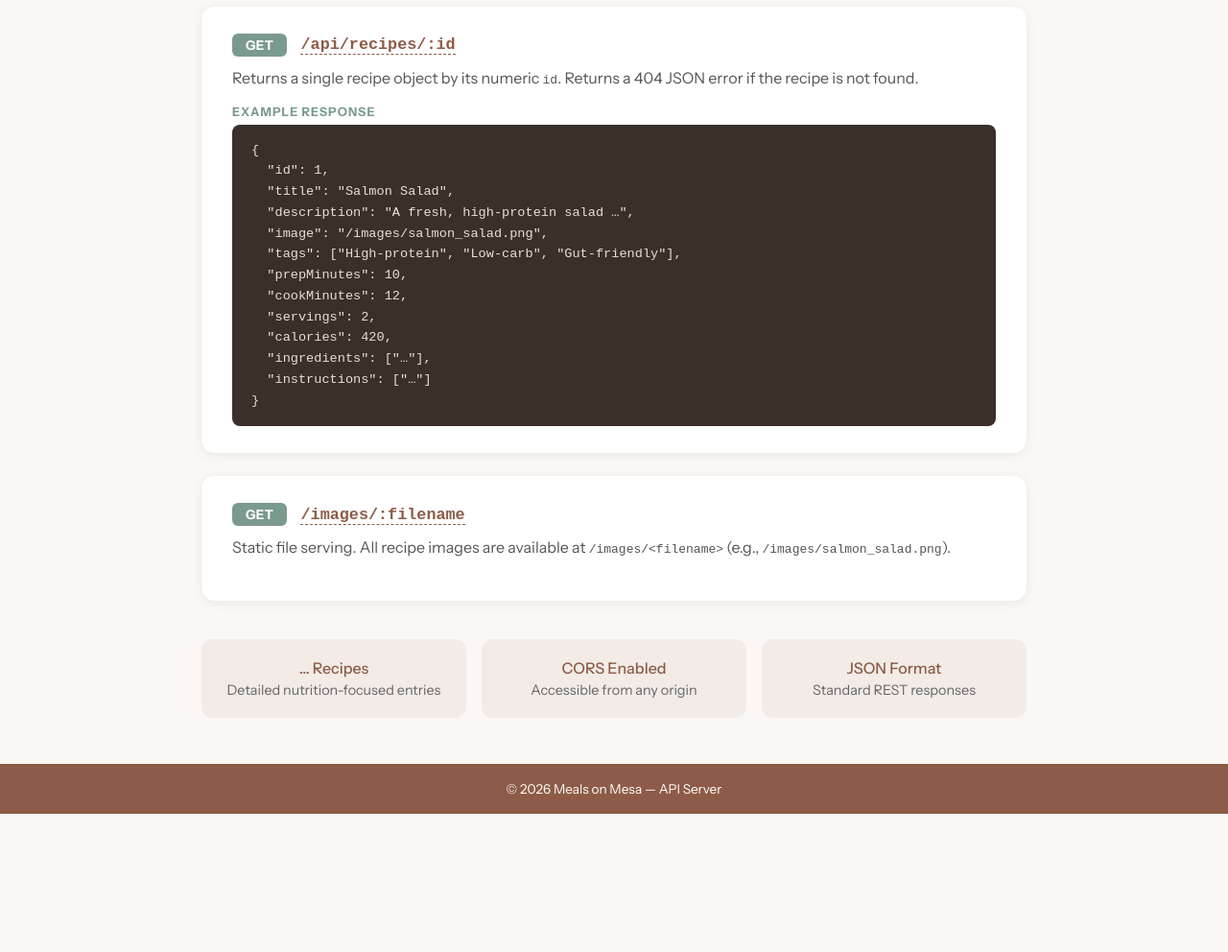
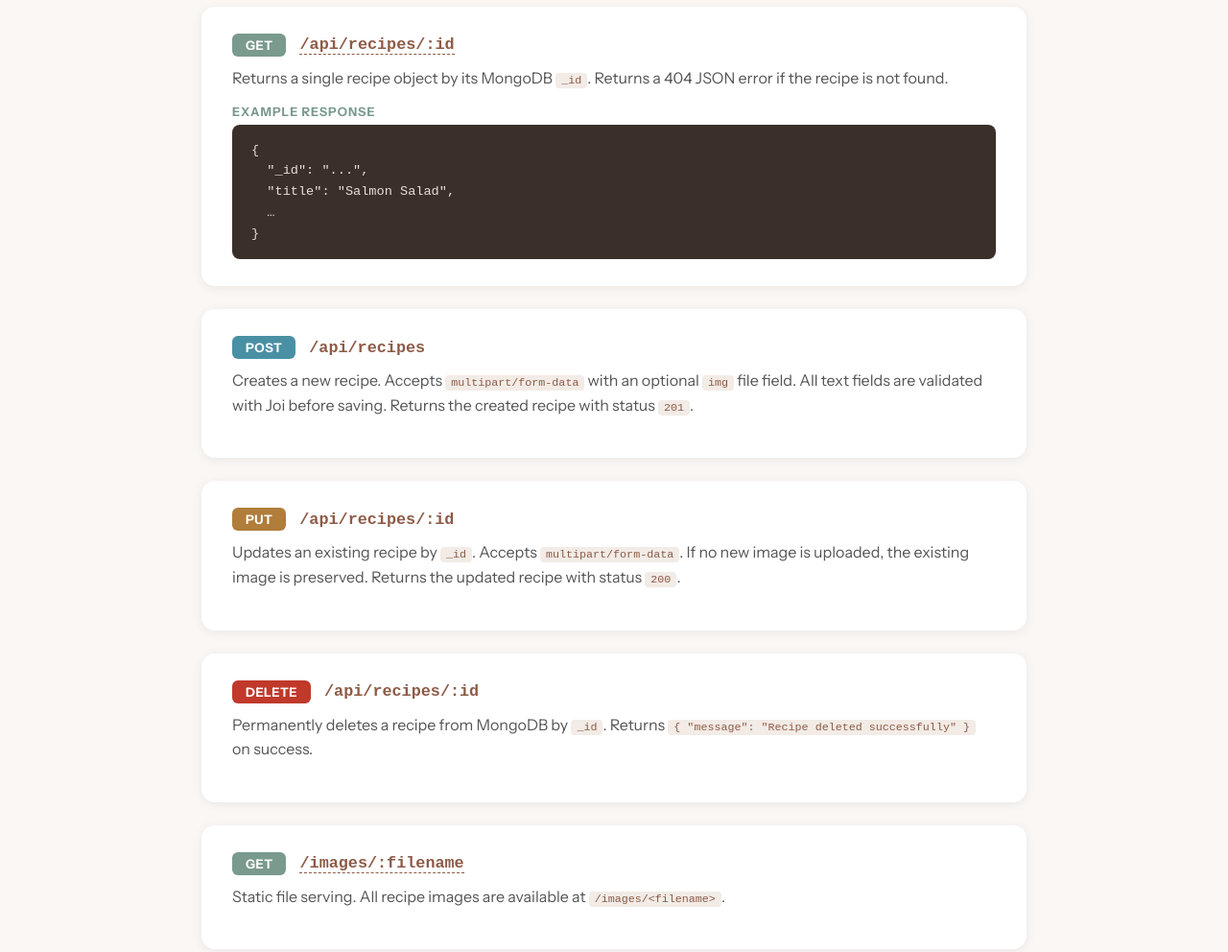
Before and after one commit to mesaAlex/mom_backend, a website: page public/index.html in a window 1280 px wide. Shown: the part 840-1832 px from the top of the page at 96% size. Before the commit the page ends 1688 px from the top, so only its background shows below. Drawn offline with Linux system fonts and the light colour scheme; no server answers.

Commit message:
Updated some functionality

```diff
--- a/public/index.html
+++ b/public/index.html
@@ -28,7 +28,7 @@
       <!-- Endpoint 1 -->
       <div class="endpoint-card">
         <div class="endpoint-header">
-          <span class="method">GET</span>
+          <span class="method get">GET</span>
           <span class="endpoint-path"><a href="/api/recipes">/api/recipes</a></span>
         </div>
         <p class="endpoint-desc">
@@ -39,7 +39,7 @@
         <p class="response-label">Example Response</p>
         <div class="response-preview">[
   {
-    "id": 1,
+    "_id": "...",
     "title": "Salmon Salad",
     "description": "A fresh, high-protein salad …",
     "image": "/images/salmon_salad.png",
@@ -58,46 +58,75 @@
       <!-- Endpoint 2 -->
       <div class="endpoint-card">
         <div class="endpoint-header">
-          <span class="method">GET</span>
-          <span class="endpoint-path"><a href="/api/recipes/1">/api/recipes/:id</a></span>
+          <span class="method get">GET</span>
+          <span class="endpoint-path"><a href="/api/recipes">/api/recipes/:id</a></span>
         </div>
         <p class="endpoint-desc">
-          Returns a single recipe object by its numeric <code>id</code>.
+          Returns a single recipe object by its MongoDB <code>_id</code>.
           Returns a 404 JSON error if the recipe is not found.
         </p>
         <p class="response-label">Example Response</p>
         <div class="response-preview">{
-  "id": 1,
+  "_id": "...",
   "title": "Salmon Salad",
-  "description": "A fresh, high-protein salad …",
-  "image": "/images/salmon_salad.png",
-  "tags": ["High-protein", "Low-carb", "Gut-friendly"],
-  "prepMinutes": 10,
-  "cookMinutes": 12,
-  "servings": 2,
-  "calories": 420,
-  "ingredients": ["…"],
-  "instructions": ["…"]
+  …
 }</div>
       </div>
 
       <!-- Endpoint 3 -->
       <div class="endpoint-card">
         <div class="endpoint-header">
-          <span class="method">GET</span>
+          <span class="method post">POST</span>
+          <span class="endpoint-path">/api/recipes</span>
+        </div>
+        <p class="endpoint-desc">
+          Creates a new recipe. Accepts <code>multipart/form-data</code> with an optional
+          <code>img</code> file field. All text fields are validated with Joi before saving.
+          Returns the created recipe with status <code>201</code>.
+        </p>
+      </div>
+
+      <!-- Endpoint 4 -->
+      <div class="endpoint-card">
+        <div class="endpoint-header">
+          <span class="method put">PUT</span>
+          <span class="endpoint-path">/api/recipes/:id</span>
+        </div>
+        <p class="endpoint-desc">
+          Updates an existing recipe by <code>_id</code>. Accepts <code>multipart/form-data</code>.
+          If no new image is uploaded, the existing image is preserved.
+          Returns the updated recipe with status <code>200</code>.
+        </p>
+      </div>
+
+      <!-- Endpoint 5 -->
+      <div class="endpoint-card">
+        <div class="endpoint-header">
+          <span class="method delete">DELETE</span>
+          <span class="endpoint-path">/api/recipes/:id</span>
+        </div>
+        <p class="endpoint-desc">
+          Permanently deletes a recipe from MongoDB by <code>_id</code>.
+          Returns <code>{ "message": "Recipe deleted successfully" }</code> on success.
+        </p>
+      </div>
+
+      <!-- Endpoint 6 -->
+      <div class="endpoint-card">
+        <div class="endpoint-header">
+          <span class="method get">GET</span>
           <span class="endpoint-path"><a href="/images/salmon_salad.png">/images/:filename</a></span>
         </div>
         <p class="endpoint-desc">
           Static file serving. All recipe images are available at
-          <code>/images/&lt;filename&gt;</code> (e.g.,
-          <code>/images/salmon_salad.png</code>).
+          <code>/images/&lt;filename&gt;</code>.
         </p>
       </div>
 
       <div class="info-grid">
         <div class="info-card">
-          <h3 id="recipe-count">… Recipes</h3>
-          <p>Detailed nutrition-focused entries</p>
+          <h3 id="recipe-count">— Recipes</h3>
+          <p>Live count from MongoDB</p>
         </div>
         <div class="info-card">
           <h3>CORS Enabled</h3>
@@ -106,6 +135,10 @@
         <div class="info-card">
           <h3>JSON Format</h3>
           <p>Standard REST responses</p>
+        </div>
+        <div class="info-card">
+          <h3>Joi Validation</h3>
+          <p>All inputs validated server-side</p>
         </div>
       </div>
     </div>
@@ -120,6 +153,9 @@
       .then(res => res.json())
       .then(data => {
         document.getElementById("recipe-count").textContent = data.length + " Recipes";
+      })
+      .catch(() => {
+        document.getElementById("recipe-count").textContent = "Unavailable";
       });
   </script>
 </body>
--- a/public/styles.css
+++ b/public/styles.css
@@ -1,11 +1,11 @@
 :root {
-  --beige: #efe6dc;
+  --beige:  #efe6dc;
   --accent: #8d5b47;
-  --muted: #7a9a8e;
-  --dark: #3b2f2a;
+  --muted:  #7a9a8e;
+  --dark:   #3b2f2a;
 }
 
-* { box-sizing: border-box; margin: 0; padding: 0; }
+*, *::before, *::after { box-sizing: border-box; margin: 0; padding: 0; }
 
 body {
   font-family: 'Instrument Sans', Arial, sans-serif;
@@ -16,33 +16,19 @@ body {
   flex-direction: column;
 }
 
+/* ---------- Header ---------- */
 header {
   background: #f2ebe6;
   padding: 20px 0;
   border-bottom: 3px solid var(--accent);
 }
 
-.wrap {
-  max-width: 900px;
-  margin: 0 auto;
-  padding: 0 20px;
-}
+.wrap { max-width: 900px; margin: 0 auto; padding: 0 20px; }
 
-header .wrap {
-  display: flex;
-  align-items: center;
-  justify-content: space-between;
-}
+header .wrap { display: flex; align-items: center; justify-content: space-between; }
 
-.brand {
-  font-size: 1.6rem;
-  font-weight: 700;
-  color: var(--dark);
-}
-
-.brand span {
-  color: var(--accent);
-}
+.brand { font-size: 1.6rem; font-weight: 700; color: var(--dark); }
+.brand span { color: var(--accent); }
 
 .badge {
   background: var(--muted);
@@ -53,16 +39,10 @@ header .wrap {
   font-weight: 500;
 }
 
-main {
-  flex: 1;
-  padding: 48px 0;
-}
+/* ---------- Main ---------- */
+main { flex: 1; padding: 48px 0; }
 
-h1 {
-  font-size: 2.2rem;
-  font-weight: 300;
-  margin-bottom: 8px;
-}
+h1 { font-size: 2.2rem; font-weight: 300; margin-bottom: 8px; }
 
 .subtitle {
   color: #666;
@@ -71,18 +51,18 @@ h1 {
   line-height: 1.6;
 }
 
+/* ---------- Endpoint cards ---------- */
 .endpoint-card {
   background: #fff;
   border-radius: 14px;
-  box-shadow: 0 2px 12px rgba(0, 0, 0, 0.07);
+  box-shadow: 0 2px 12px rgba(0,0,0,0.07);
   padding: 28px 32px;
   margin-bottom: 24px;
   transition: transform 0.2s ease, box-shadow 0.2s ease;
 }
-
 .endpoint-card:hover {
   transform: translateY(-2px);
-  box-shadow: 0 6px 20px rgba(0, 0, 0, 0.1);
+  box-shadow: 0 6px 20px rgba(0,0,0,0.1);
 }
 
 .endpoint-header {
@@ -95,14 +75,18 @@ h1 {
 
 .method {
   display: inline-block;
-  background: var(--muted);
   color: #fff;
   padding: 4px 14px;
   border-radius: 6px;
-  font-size: 0.85rem;
+  font-size: 0.82rem;
   font-weight: 700;
   letter-spacing: 0.5px;
+  text-transform: uppercase;
 }
+.method.get    { background: var(--muted); }
+.method.post   { background: #4a90a4; }
+.method.put    { background: #b07d3a; }
+.method.delete { background: #c0392b; }
 
 .endpoint-path {
   font-family: 'Courier New', Courier, monospace;
@@ -110,21 +94,16 @@ h1 {
   font-weight: 600;
   color: var(--accent);
 }
+.endpoint-path a { color: var(--accent); text-decoration: none; border-bottom: 1px dashed var(--accent); }
+.endpoint-path a:hover { border-bottom-style: solid; }
 
-.endpoint-path a {
+.endpoint-desc { color: #555; line-height: 1.6; margin-bottom: 14px; }
+.endpoint-desc code {
+  background: #f2ebe6;
+  padding: 1px 6px;
+  border-radius: 4px;
+  font-size: 0.9em;
   color: var(--accent);
-  text-decoration: none;
-  border-bottom: 1px dashed var(--accent);
-}
-
-.endpoint-path a:hover {
-  border-bottom-style: solid;
-}
-
-.endpoint-desc {
-  color: #555;
-  line-height: 1.6;
-  margin-bottom: 14px;
 }
 
 .response-label {
@@ -148,9 +127,10 @@ h1 {
   white-space: pre;
 }
 
+/* ---------- Info grid ---------- */
 .info-grid {
   display: grid;
-  grid-template-columns: repeat(auto-fit, minmax(200px, 1fr));
+  grid-template-columns: repeat(auto-fit, minmax(180px, 1fr));
   gap: 16px;
   margin-top: 40px;
 }
@@ -161,19 +141,10 @@ h1 {
   padding: 20px;
   text-align: center;
 }
+.info-card h3 { font-size: 1rem; font-weight: 600; margin-bottom: 4px; color: var(--accent); }
+.info-card p  { font-size: 0.9rem; color: #666; }
 
-.info-card h3 {
-  font-size: 1rem;
-  font-weight: 500;
-  margin-bottom: 4px;
-  color: var(--accent);
-}
-
-.info-card p {
-  font-size: 0.9rem;
-  color: #666;
-}
-
+/* ---------- Footer ---------- */
 footer {
   background: var(--accent);
   color: #fff;
@@ -182,8 +153,8 @@ footer {
   font-size: 0.85rem;
 }
 
+/* ---------- Responsive ---------- */
 @media (max-width: 600px) {
   h1 { font-size: 1.7rem; }
   .endpoint-card { padding: 20px; }
-  .endpoint-header { gap: 8px; }
 }
```
Also changed, not shown: server.js (+40 -48 lines).
